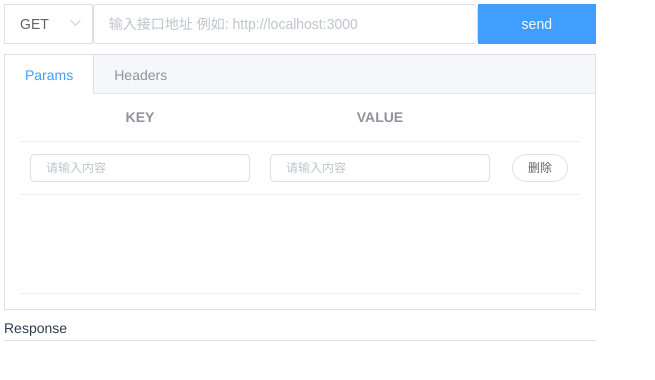
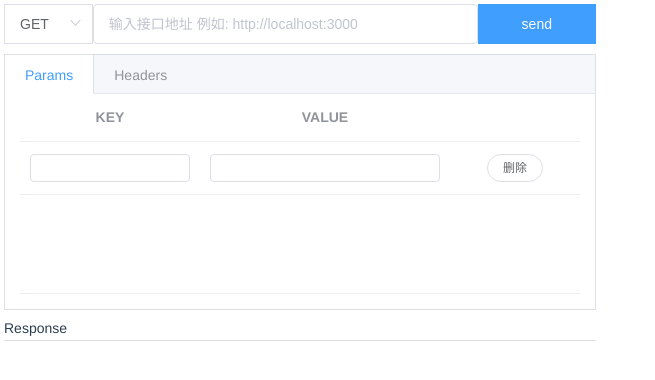
Before and after one commit to gongjianOnline/postAPI, a Vue app in the folder vue/: page / in a window 1280 px wide. Shown: the top 380 px of the page, without its empty margins (0-655 px from the left). Built offline with nearby package versions, Linux system fonts and the light colour scheme; what vue-json-viewer would draw is missing.

Commit message:
UI层优化

```diff
--- a/vue/src/components/request.vue
+++ b/vue/src/components/request.vue
@@ -8,36 +8,34 @@
           :data="paramsTable"
           style="width: 100%">
           <el-table-column
-            key="paramsTable1"
             label="KEY"
             align="center"
-            width="">
+            width="180">
             <template slot-scope="props">
               <el-input
                 @input="handelChange('paramsTable',props.row,props.$index)"
                 size="mini"
                 v-model="props.row.paramsKey"
-                placeholder="请输入内容"></el-input>
+                placeholder=""></el-input>
             </template>
           </el-table-column>
           <el-table-column
             key="paramsTable2"
             label="VALUE"
             align="center"
-            width="">
+            width="250">
             <template slot-scope="props">
               <el-input
                 @input="handelChange('paramsTable',props.row,props.$index)"
                 size="mini"
                 v-model="props.row.paramsValue"
-                placeholder="请输入内容"></el-input>
+                placeholder=""></el-input>
             </template>
           </el-table-column>
           <el-table-column
-            key="paramsTable3"
             label=""
             align="center"
-            width="80">
+            >
             <template slot-scope="props">
               <el-button size="mini" round @click="handelDle('paramsTable',props.row,props.$index)">删除</el-button>
             </template>
@@ -54,33 +52,33 @@
             key="getTable1"
             label="KEY"
             align="center"
-            width="">
+            width="180">
             <template slot-scope="props">
               <el-input
                 @input="handelChange('headersTable',props.row,props.$index)"
                 size="mini"
                 v-model="props.row.paramsKey"
-                placeholder="请输入内容"></el-input>
+                placeholder=""></el-input>
             </template>
           </el-table-column>
           <el-table-column
             key="getTable2"
             label="VALUE"
             align="center"
-            width="">
+            width="250">
             <template slot-scope="props">
               <el-input
                 @input="handelChange('headersTable',props.row,props.$index)"
                 size="mini"
                 v-model="props.row.paramsValue"
-                placeholder="请输入内容"></el-input>
+                placeholder=""></el-input>
             </template>
           </el-table-column>
           <el-table-column
             key="getTable3"
-            label="操作"
+            label=""
             align="center"
-            width="80">
+            width="">
             <template slot-scope="props">
               <el-button size="mini" round @click="handelDle('headersTable',props.row,props.$index)">删除</el-button>
             </template>
@@ -103,31 +101,31 @@
           <el-table-column
             label="KEY"
             align="center"
-            width="">
+            width="180">
             <template slot-scope="props">
               <el-input
                 @input="handelChange('bodyTable',props.row,props.$index)"
                 size="mini"
                 v-model="props.row.paramsKey"
-                placeholder="请输入内容"></el-input>
+                placeholder=""></el-input>
             </template>
           </el-table-column>
           <el-table-column
             label="VALUE"
             align="center"
-            width="">
+            width="250">
             <template slot-scope="props">
               <el-input
                 @input="handelChange('bodyTable',props.row,props.$index)"
                 size="mini"
                 v-model="props.row.paramsValue"
-                placeholder="请输入内容"></el-input>
+                placeholder=""></el-input>
             </template>
           </el-table-column>
           <el-table-column
-            label="操作"
+            label=""
             align="center"
-            width="80">
+            width="">
             <template slot-scope="props">
               <el-button size="mini" round @click="handelDle('bodyTable',props.row,props.$index)">删除</el-button>
             </template>
@@ -150,7 +148,7 @@
               :disabled="!fileSwitch"
               size="mini"
               v-model="fileName"
-              placeholder="请输入内容"></el-input>
+              placeholder=""></el-input>
           </div>
           <div>
             <el-upload
@@ -338,6 +336,7 @@ export default {
 }
 
 </script>
+
 <style scoped>
 .getContainer:deep(.el-tabs__content){
   padding-top:0px
```
Also changed, not shown: 1 other file (tests, documents, lock files or other folders).
